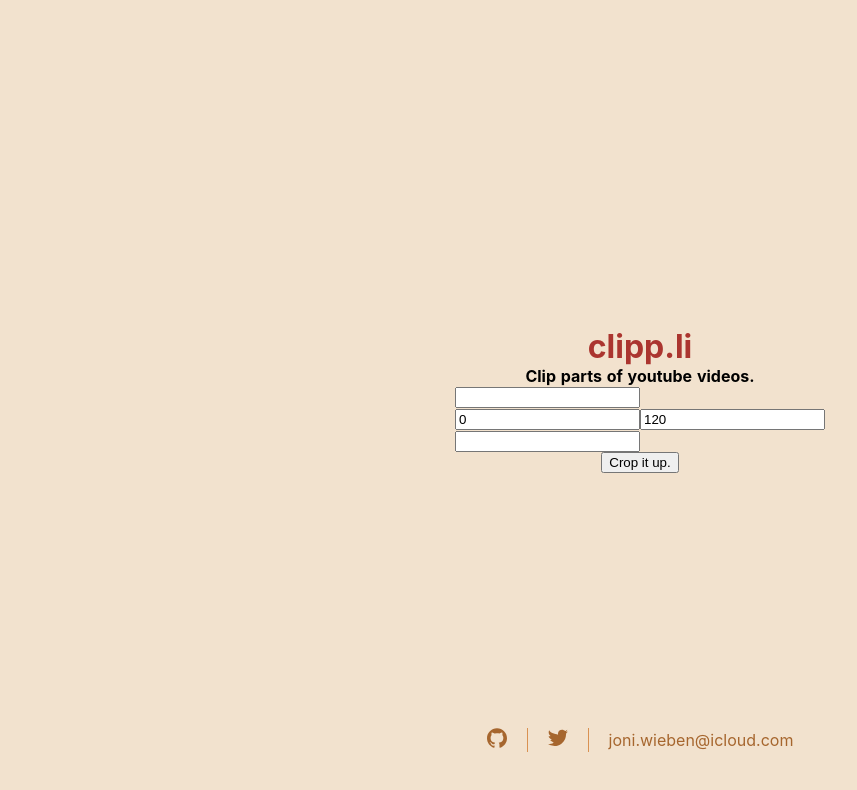
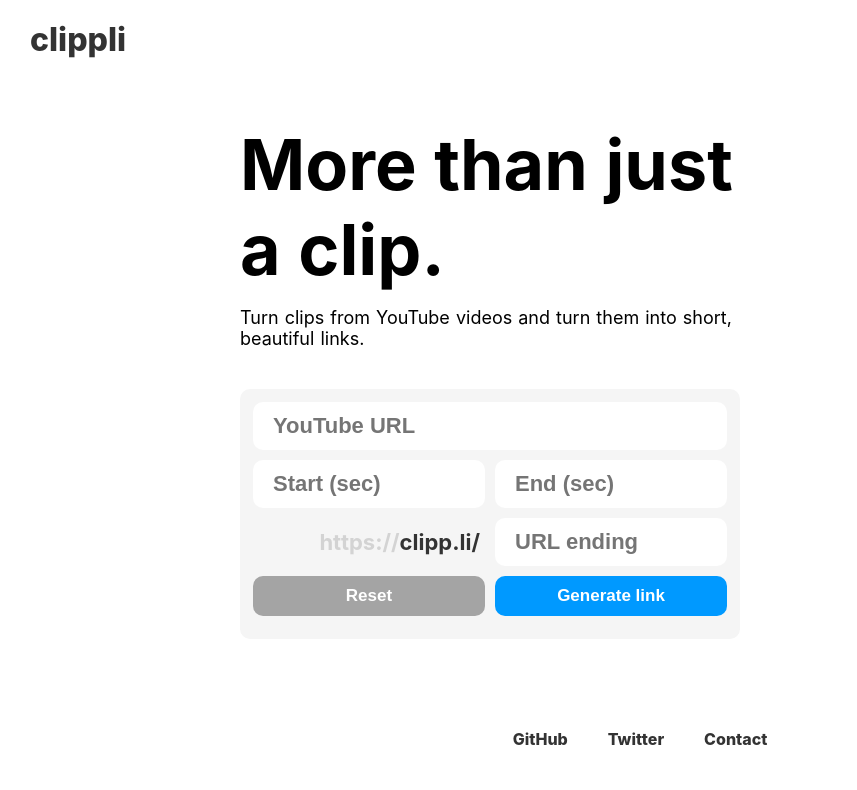
Before and after one commit to JonathanWbn/clipp.li, a Next.js app: page / in a window 1280 px wide. Shown: the top 790 px of the page, without its empty margins (0-857 px from the left). Built offline with nearby package versions, Linux system fonts and the light colour scheme.

Commit message:
New: Complete redesign

```diff
--- a/components/footer.js
+++ b/components/footer.js
@@ -2,19 +2,13 @@ export default function Footer() {
   return (
     <>
       <footer>
-        <a href="https://github.com/JonathanWbn/" target="_blank" rel="noopener noreferrer" aria-label="GitHub">
-          <svg width="20px" height="20px" viewBox="0 0 14 14" aria-label="github">
-            <path d="M7 .175c-3.872 0-7 3.128-7 7 0 3.084 2.013 5.71 4.79 6.65.35.066.482-.153.482-.328v-1.181c-1.947.415-2.363-.941-2.363-.941-.328-.81-.787-1.028-.787-1.028-.634-.438.044-.416.044-.416.7.044 1.071.722 1.071.722.635 1.072 1.641.766 2.035.59.066-.459.24-.765.437-.94-1.553-.175-3.193-.787-3.193-3.456 0-.766.262-1.378.721-1.881-.065-.175-.306-.897.066-1.86 0 0 .59-.197 1.925.722a6.754 6.754 0 0 1 1.75-.24c.59 0 1.203.087 1.75.24 1.335-.897 1.925-.722 1.925-.722.372.963.131 1.685.066 1.86.46.48.722 1.115.722 1.88 0 2.691-1.641 3.282-3.194 3.457.24.219.481.634.481 1.29v1.926c0 .197.131.415.481.328C11.988 12.884 14 10.259 14 7.175c0-3.872-3.128-7-7-7z" />
-          </svg>
+        <a href="https://github.com/JonathanWbn/clipp.li" target="_blank" rel="noopener noreferrer" aria-label="GitHub">
+          GitHub
         </a>
         <a href="https://twitter.com/JoniWieben" target="_blank" rel="noopener noreferrer">
-          <svg width="20px" height="20px" viewBox="0 0 18 15" aria-label="twitter">
-            <path d="M18 1.684l-1.687 1.684v.28c0 .307-.05.602-.123.886-.04 2.316-.777 5.387-3.816 7.81C6.404 17.115 0 12.907 0 12.907c5.063 0 5.063-1.684 5.063-1.684-1.126 0-3.376-2.243-3.376-2.243.563.56 1.689 0 1.689 0C.56 7.295.56 5.61.56 5.61c.563.561 1.689 0 1.689 0C-.563 3.368 1.124.561 1.124.561 1.687 3.368 9 4.49 9 4.49l.093-.046A6.637 6.637 0 0 1 9 3.368C9 1.353 10.636 0 12.656 0c1.112 0 2.094.506 2.765 1.286l.329-.163L17.437 0l-1.122 2.245L18 1.684z" />
-          </svg>
+          Twitter
         </a>
-        <a href="mailto:joni.wieben@icloud.com">
-          <span>joni.wieben@icloud.com</span>
-        </a>
+        <a href="mailto:joni.wieben@icloud.com">Contact</a>
       </footer>
       <style jsx>{`
         footer {
@@ -26,23 +20,20 @@ export default function Footer() {
         }
 
         footer a {
-          color: #a6662e;
+          color: #333;
           text-decoration: none;
           transition: all 0.2s ease 0s;
+          font-size: 16px;
+          font-weight: 800;
+          border-bottom: solid 2px transparent;
         }
 
         footer a:not(:last-child) {
-          padding-right: 20px;
-          margin-right: 20px;
-          border-right: 1px solid #d99152;
+          margin-right: 40px;
         }
 
         footer a:hover {
-          color: #8c031c;
-        }
-
-        footer a svg {
-          fill: currentColor;
+          border-bottom: solid 2px #333;
         }
       `}</style>
     </>
--- /dev/null
+++ b/components/header.js
@@ -0,0 +1,26 @@
+export default function Footer() {
+  return (
+    <>
+      <header>
+        <h1>clippli</h1>
+      </header>
+      <style jsx>{`
+        header {
+          display: flex;
+          align-items: center;
+          width: 100%;
+          height: 80px;
+          padding: 10px 30px;
+        }
+
+        header h1 {
+          color: #333;
+          text-decoration: none;
+          transition: all 0.2s ease 0s;
+          font-weight: 800;
+          border-bottom: solid 2px transparent;
+        }
+      `}</style>
+    </>
+  )
+}
--- a/components/main.js
+++ b/components/main.js
@@ -1,46 +1,282 @@
 import axios from 'axios'
+import classnames from 'classnames'
+
+import { copyToClipboard } from '../utils'
+
+const isNumber = val => !Number.isNaN(parseInt(val))
 
 export default function Main() {
   const [youtubeLink, setYoutubeLink] = React.useState('')
-  const [start, setStart] = React.useState(0)
-  const [end, setEnd] = React.useState(120)
+  const [start, setStart] = React.useState('')
+  const [end, setEnd] = React.useState('')
   const [slug, setSlug] = React.useState('')
+  const [errors, setErrors] = React.useState({})
+  const [status, setStatus] = React.useState(null)
+  const [showSuccessMessage, setShowSuccessMessage] = React.useState('')
+  const [copySuccess, setCopySuccess] = React.useState(false)
 
-  const youtubeIdRE = /.*(?:youtu.be\/|v\/|u\/\w\/|embed\/|watch\?v=)([^#\&\?]*).*/
-  const youtubeId = youtubeLink.match(youtubeIdRE) ? youtubeLink.match(youtubeIdRE)[1] : ''
+  React.useEffect(() => setErrors({}), [youtubeLink, start, end, slug])
+
+  const youtubeIdRE = /.*(?:youtu.be\/|v\/|u\/\w\/|embed\/|watch\?v=)([^#&?]*).*/
   const handleSubmit = () => {
-    if (youtubeId && slug && start && end) axios.post('/clip', { videoId: youtubeId, start, end, slug })
+    const youtubeId = youtubeLink.match(youtubeIdRE) ? youtubeLink.match(youtubeIdRE)[1] : ''
+    const errors = {}
+    if (!youtubeId) errors.youtubeId = true
+    if (!isNumber(start)) errors.start = true
+    if (!isNumber(end)) errors.end = true
+    if (!slug) errors.slug = true
+    if (Object.keys(errors).length > 0) setErrors(errors)
+    else {
+      setErrors({})
+      setStatus('loading')
+      axios
+        .post('/clip', { videoId: youtubeId, start: parseInt(start), end: parseInt(end), slug })
+        .then(() => {
+          setStatus('success')
+          setShowSuccessMessage(slug)
+          setTimeout(() => setStatus(null), 1000)
+        })
+        .catch(() => {
+          setErrors({ slug: true })
+          setStatus(null)
+        })
+    }
+  }
+
+  const reset = () => {
+    setYoutubeLink('')
+    setStart('')
+    setEnd('')
+    setSlug('')
+  }
+
+  const copyLink = () => {
+    if (copyToClipboard(`https://clipp.li/${slug}`)) {
+      setCopySuccess(true)
+      setTimeout(() => setCopySuccess(false), 1000)
+    }
   }
 
   return (
     <>
       <main>
-        <h1>clipp.li</h1>
-        <h4>Clip parts of youtube videos.</h4>
-        <div>
+        <h1>More than just a clip.</h1>
+        <p>Turn clips from YouTube videos and turn them into short, beautiful links.</p>
+        <form>
           <div>
-            <input value={youtubeLink} onChange={e => setYoutubeLink(e.target.value)} />
-            <div>
-              <input value={start} onChange={e => setStart(e.target.value)} />
-              <input value={end} onChange={e => setEnd(e.target.value)} />
+            <input
+              value={youtubeLink}
+              onChange={e => setYoutubeLink(e.target.value)}
+              placeholder="YouTube URL"
+              className={classnames('youtube-url', errors.youtubeId && 'error')}
+            />
+            <div className="time-wrapper">
+              <input
+                value={start}
+                onChange={e => setStart(e.target.value)}
+                className={classnames('time', errors.start && 'error')}
+                placeholder="Start (sec)"
+              />
+              <input
+                value={end}
+                onChange={e => setEnd(e.target.value)}
+                className={classnames('time', errors.end && 'error')}
+                placeholder="End (sec)"
+              />
             </div>
-            <input value={slug} onChange={e => setSlug(e.target.value)} />
+            <div className="slug-wrapper">
+              <div className="url-preview">
+                <span>https://</span>clipp.li/
+              </div>
+              <input
+                value={slug}
+                onChange={e => setSlug(e.target.value.replace(/ /g, ''))}
+                placeholder="URL ending"
+                className={classnames('slug', errors.slug && 'error')}
+              />
+            </div>
           </div>
-        </div>
-        <button onClick={handleSubmit}>Crop it up.</button>
+          <div className="buttons">
+            <button type="button" onClick={reset} className="reset-button">
+              Reset
+            </button>
+            <button type="button" onClick={handleSubmit} className={classnames('generate-button', status)}>
+              Generate link
+            </button>
+          </div>
+          {showSuccessMessage && (
+            <div className="success-message">
+              <a href={`https://clipp.li/${showSuccessMessage}`} target="_blank" rel="noopener noreferrer">
+                https://clipp.li/{showSuccessMessage}
+              </a>
+              <button type="button" onClick={copyLink} className="copy-button">
+                {copySuccess ? 'Copied.' : 'Copy'}
+              </button>
+            </div>
+          )}
+        </form>
       </main>
       <style jsx>{`
         main {
-          height: calc(100vh - 120px);
-          padding-top: 120px;
+          height: calc(100vh - 200px);
           width: 100vw;
           display: flex;
           flex-direction: column;
           justify-content: center;
           align-items: center;
+          padding: 20px;
+          padding-right: 25%;
         }
+
+        form {
+          padding: 13px;
+          background-color: #f5f5f5;
+          border-radius: 10px;
+          width: 500px;
+          display: flex;
+          flex-direction: column;
+          position: relative;
+        }
+
         h1 {
-          color: #ab352f;
+          font-size: 70px;
+          margin-bottom: 15px;
+          width: 500px;
+        }
+
+        p {
+          font-size: 18px;
+          margin-bottom: 40px;
+          width: 500px;
+        }
+
+        input {
+          border-radius: 10px;
+          border: none;
+          padding: 8px 17px;
+          font-size: 22px;
+          font-weight: 700;
+          color: #333;
+          border: 3px solid white;
+        }
+
+        input.error {
+          border: 3px solid red;
+        }
+
+        input.youtube-url {
+          width: 100%;
+          margin-bottom: 10px;
+        }
+
+        input.time {
+          width: calc(50% - 5px);
+        }
+
+        .time-wrapper {
+          display: flex;
+          justify-content: space-between;
+          margin-bottom: 10px;
+        }
+
+        .url-preview {
+          color: #333;
+          font-weight: 700;
+          font-size: 22px;
+        }
+
+        .url-preview span {
+          color: lightgrey;
+        }
+
+        .slug {
+          width: calc(50% - 5px);
+          margin-left: 15px;
+        }
+
+        .slug-wrapper {
+          display: flex;
+          align-items: center;
+          justify-content: flex-end;
+          margin-bottom: 10px;
+        }
+
+        .buttons {
+          display: flex;
+          justify-content: space-between;
+          margin-bottom: 10px;
+        }
+
+        button {
+          width: calc(50% - 5px);
+          border: none;
+          align-self: center;
+          padding: 10px 17px;
+          border-radius: 10px;
+          font-size: 17px;
+          font-weight: 700;
+          cursor: pointer;
+        }
+
+        button.loading {
+          cursor: default;
+          pointer-events: none;
+          background-color: #a6dbff;
+        }
+
+        button.success {
+          background-color: #00c969;
+        }
+
+        .generate-button {
+          background-color: #09f;
+          color: white;
+        }
+
+        .reset-button {
+          background-color: #a4a4a4;
+          color: white;
+        }
+
+        .copy-button {
+          background-color: #a4a4a4;
+          color: white;
+          margin-left: 10px;
+          min-width: 120px;
+          width: unset;
+        }
+
+        .success-message {
+          padding: 13px;
+          background-color: #f5f5f5;
+          border-radius: 10px;
+          width: 500px;
+          margin-top: 30px;
+          position: absolute;
+          left: 0;
+          bottom: -90px;
+          display: flex;
+          justify-content: space-between;
+          align-items: center;
+          font-weight: 700;
+          font-size: 22px;
+          color: #333;
+          border: 3px solid #00c969;
+        }
+
+        .success-message a {
+          flex-shrink: 1;
+          white-space: nowrap;
+          overflow: hidden;
+          text-overflow: ellipsis;
+          color: #333;
+          text-decoration: none;
+          transition: all 0.2s ease 0s;
+          border-bottom: solid 2px transparent;
+        }
+
+        .success-message a:hover {
+          border-bottom: solid 2px #333;
         }
       `}</style>
     </>
--- a/now.json
+++ b/now.json
@@ -2,7 +2,7 @@
   "version": 2,
   "name": "clipp.li",
   "alias": "clipp.li",
-  "builds": [{ "src": "next.config.js", "use": "@now/next" }, { "src": "api/*.js", "use": "@now/node@canary" }],
+  "builds": [{ "src": "next.config.js", "use": "@now/next" }, { "src": "api/*.js", "use": "@now/node" }],
   "routes": [
     { "src": "/clip", "methods": ["POST"], "dest": "api/clip.js" },
     { "src": "/[a-z]+", "methods": ["GET"], "dest": "api/redirect.js" }
--- a/package.json
+++ b/package.json
@@ -3,6 +3,7 @@
   "author": "Jonathan Wieben",
   "dependencies": {
     "axios": "^0.19.0",
+    "classnames": "^2.2.6",
     "mongodb": "^3.2.7",
     "next": "^8.1.0",
     "react": "^16.8.6",
--- a/pages/_app.js
+++ b/pages/_app.js
@@ -40,7 +40,7 @@ class MyApp extends App {
           }
 
           body {
-            background: #f2e2ce;
+            background: white;
           }
         `}</style>
       </Container>
--- a/pages/index.js
+++ b/pages/index.js
@@ -1,9 +1,11 @@
 import Footer from '../components/footer'
+import Header from '../components/header'
 import Main from '../components/main'
 
 export default function App() {
   return (
     <>
+      <Header />
       <Main />
       <Footer />
     </>
--- /dev/null
+++ b/utils.js
@@ -0,0 +1,19 @@
+export function copyToClipboard(text) {
+  if (window.clipboardData && window.clipboardData.setData) {
+    // IE specific code path to prevent textarea being shown while dialog is visible.
+    return window.clipboardData.setData('Text', text)
+  } else if (document.queryCommandSupported && document.queryCommandSupported('copy')) {
+    var textarea = document.createElement('textarea')
+    textarea.textContent = text
+    textarea.style.position = 'fixed' // Prevent scrolling to bottom of page in MS Edge.
+    document.body.appendChild(textarea)
+    textarea.select()
+    try {
+      return document.execCommand('copy') // Security exception may be thrown by some browsers.
+    } catch (ex) {
+      return false
+    } finally {
+      document.body.removeChild(textarea)
+    }
+  }
+}
```
Also changed, not shown: 1 other file (tests, documents, lock files or other folders).
